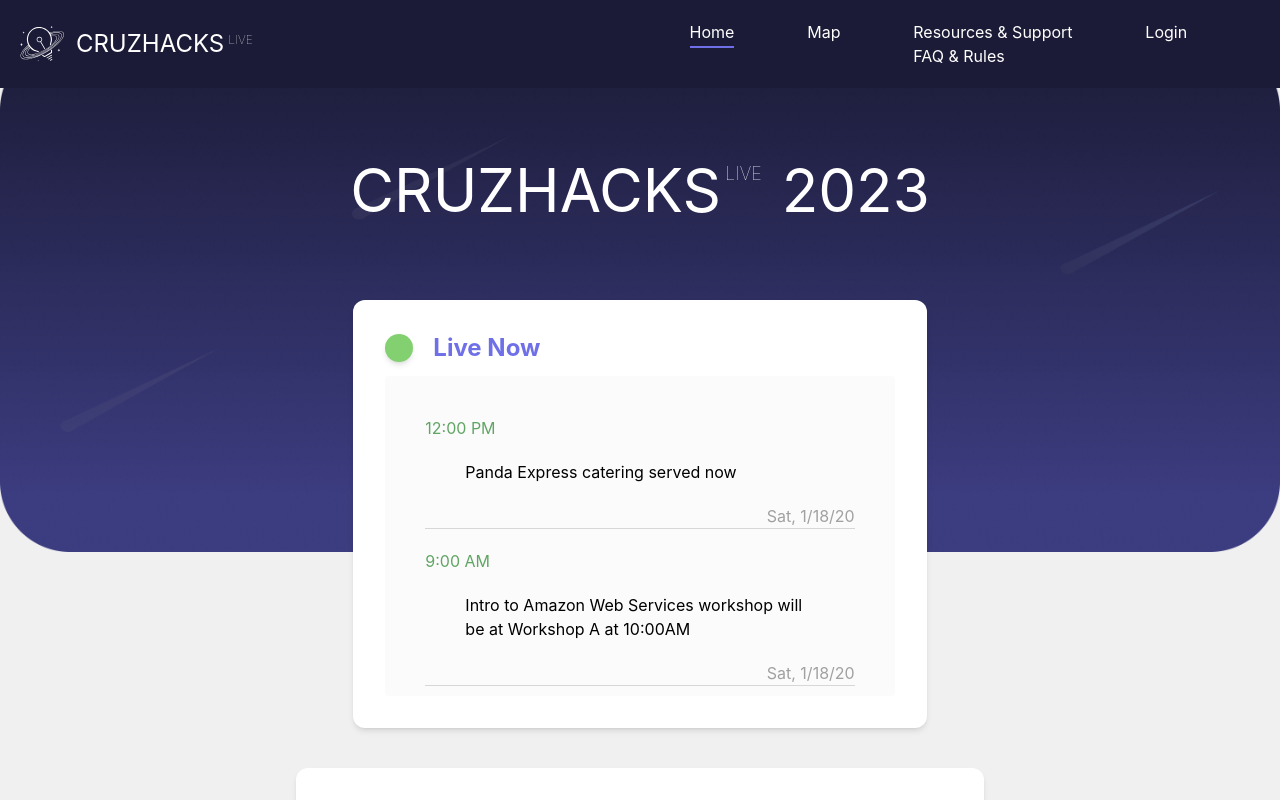
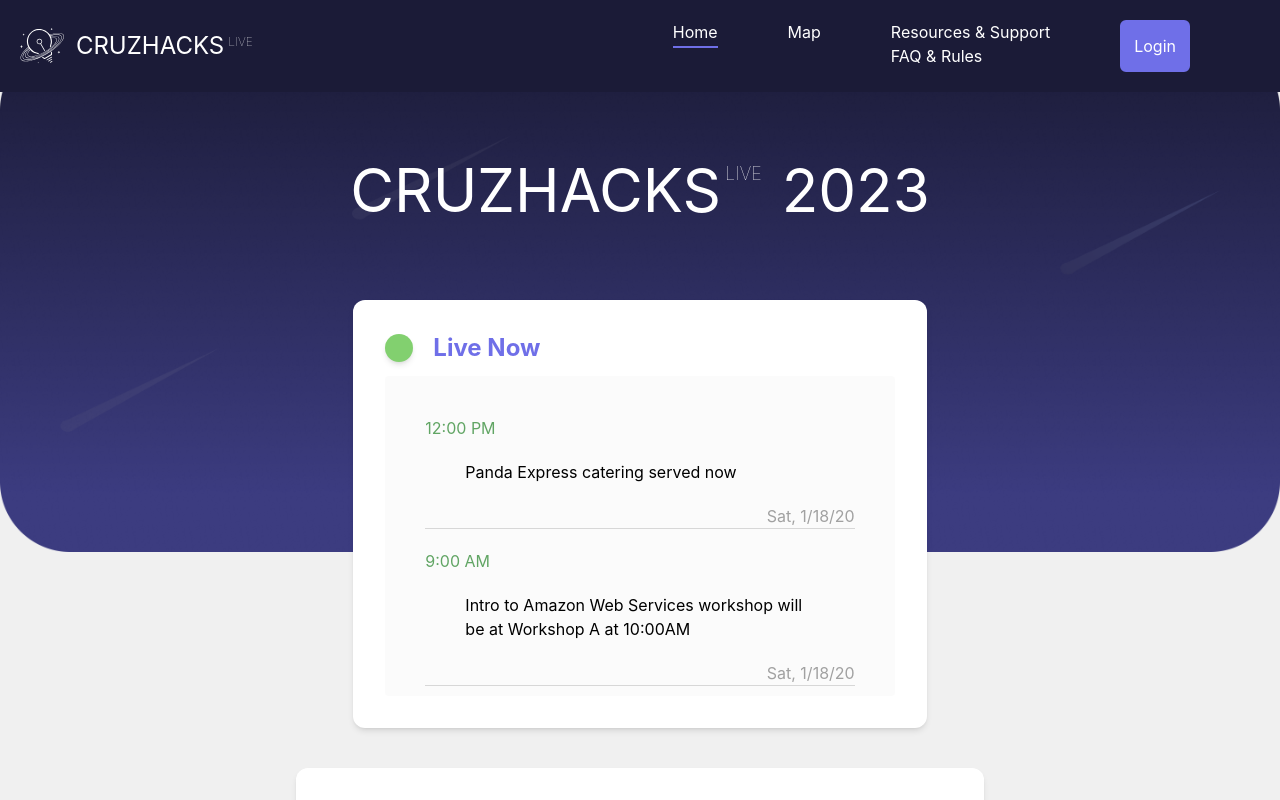
Before and after one commit to CruzHacks/cruzhacks-2023-live-site, a React (Vite) app: page / in a window 1280 px wide. Shown: the top 800 px of the page. Built offline with nearby package versions, Linux system fonts and the light colour scheme.

Commit message:
header image fixed

```diff
--- a/src/components/BackgroundHeader.tsx
+++ b/src/components/BackgroundHeader.tsx
@@ -9,13 +9,13 @@ const BackgroundHeader = () => {
   const page = useLocation().pathname
 
   return (
-    <div className='absolute left-0 -z-10 w-screen overflow-hidden'>
+    <div className='fixed left-0 -z-10 w-screen overflow-hidden'>
       <img
         className={
-          "transition-top md:top-8 lg:-top-50 overflow-hidden " +
+          "transition-top overflow-hidden " +
           (page === "/"
-            ? "w-screen top-10 xl:-top-60 "
-            : "top-[4rem] h-80 md:h-auto w-[150vw] max-w-[150vw] md:w-screen")
+            ? "w-screen h-auto top-10"
+            : "top-[4rem] md:top-8 lg:-top-50 h-80 md:h-auto w-[150vw] max-w-[150vw] md:w-screen")
         }
         alt={"Page Background Header"}
         src={page === "/" ? BackgroundHeaderHome : BackgroundHeaderDefault}
--- a/src/components/Navbar.tsx
+++ b/src/components/Navbar.tsx
@@ -2,6 +2,7 @@ import React, { useState } from "react"
 import { Link, useLocation } from "react-router-dom"
 
 import CruzhacksLogo from "../assets/logo_cruzhacks-main-white.svg"
+import Button from "./Button"
 
 const Navbar: React.FC = () => {
   const page = useLocation().pathname
@@ -35,7 +36,7 @@ const Navbar: React.FC = () => {
           <Link to='/support/faq-and-rules'>FAQ & Rules</Link>
         </div>
 
-        <a href='/'>Login</a>
+        <Button text='Login' link='/' type='full' />
       </div>
     </div>
   )
```
